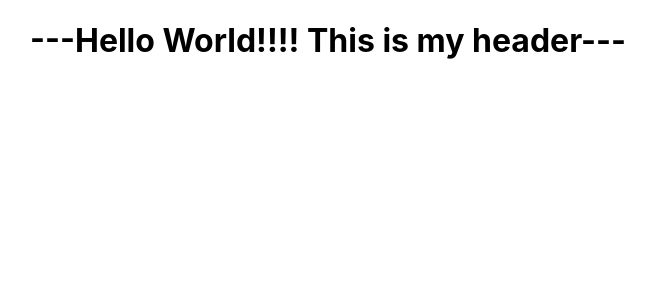
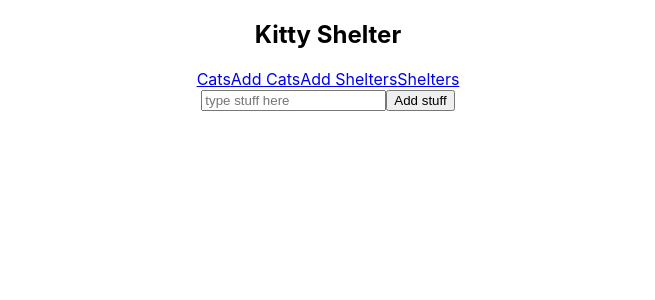
Before and after one commit to JamesSalcedo001/front, a React (Create React App) app: page /addshelterform in a window 1280 px wide. Shown: the top 300 px of the page, without its empty margins (312-967 px from the left). Built offline with nearby package versions, Linux system fonts and the light colour scheme; no server answers.

Commit message:
added routes in the header with navlink to easily move to different components

```diff
--- a/src/Form.js
+++ b/src/AddCatForm.js
@@ -1,4 +1,4 @@
-function Form() {
+function AddCatForm() {
     return (
         <div>
             <form>
@@ -9,4 +9,4 @@ function Form() {
     )
 }
 
-export default Form;
+export default AddCatForm;
--- /dev/null
+++ b/src/AddShelterForm.js
@@ -0,0 +1,12 @@
+function AddShelterForm() {
+    return (
+        <div>
+            <form>
+                <input placeholder="type stuff here"/>
+                <button type="submit">Add stuff</button>
+            </form>
+        </div>
+    )
+}
+
+export default AddShelterForm;
--- a/src/Header.js
+++ b/src/Header.js
@@ -1,6 +1,15 @@
+import {NavLink} from "react-router-dom"
 function Header() {
     return (
-        <h1>---Hello World!!!! This is my header---</h1>
+        <header>
+            <nav>
+                <h1>Kitty Shelter</h1>
+                <NavLink exact to="/cats">Cats</NavLink>
+                <NavLink exact to="/addcatform">Add Cats</NavLink>
+                <NavLink exact to="/addshelterform">Add Shelters</NavLink>
+                <NavLink exact to="/shelters">Shelters</NavLink>
+            </nav>
+        </header>
     )
 }
 
--- a/src/MainPage.js
+++ b/src/MainPage.js
@@ -1,4 +1,5 @@
-import Form from "./Form"
+import AddCatForm from "./AddCatForm"
+import AddShelterForm from "./AddShelterForm"
 import CatsList from "./CatsList"
 import SheltersList from "./SheltersList"
 import {useState, useEffect} from "react"
@@ -25,15 +26,19 @@ function MainPage() {
     return (
         <div>
             <Switch>
-                <Route exact path="/form">
-                    <Form/>
+                <Route exact path="/addcatform">
+                    <AddCatForm/>
                 </Route>
 
-                <Route exact path="/shelterslist">
+                <Route exact path="/addshelterform">
+                    <AddShelterForm/>
+                </Route>
+
+                <Route exact path="/shelters">
                     <SheltersList shelters={shelters}/>
                 </Route>
 
-                <Route exact path="/">
+                <Route exact path="/cats">
                     <CatsList cats={cats}/>
                 </Route>
             </Switch>
```
